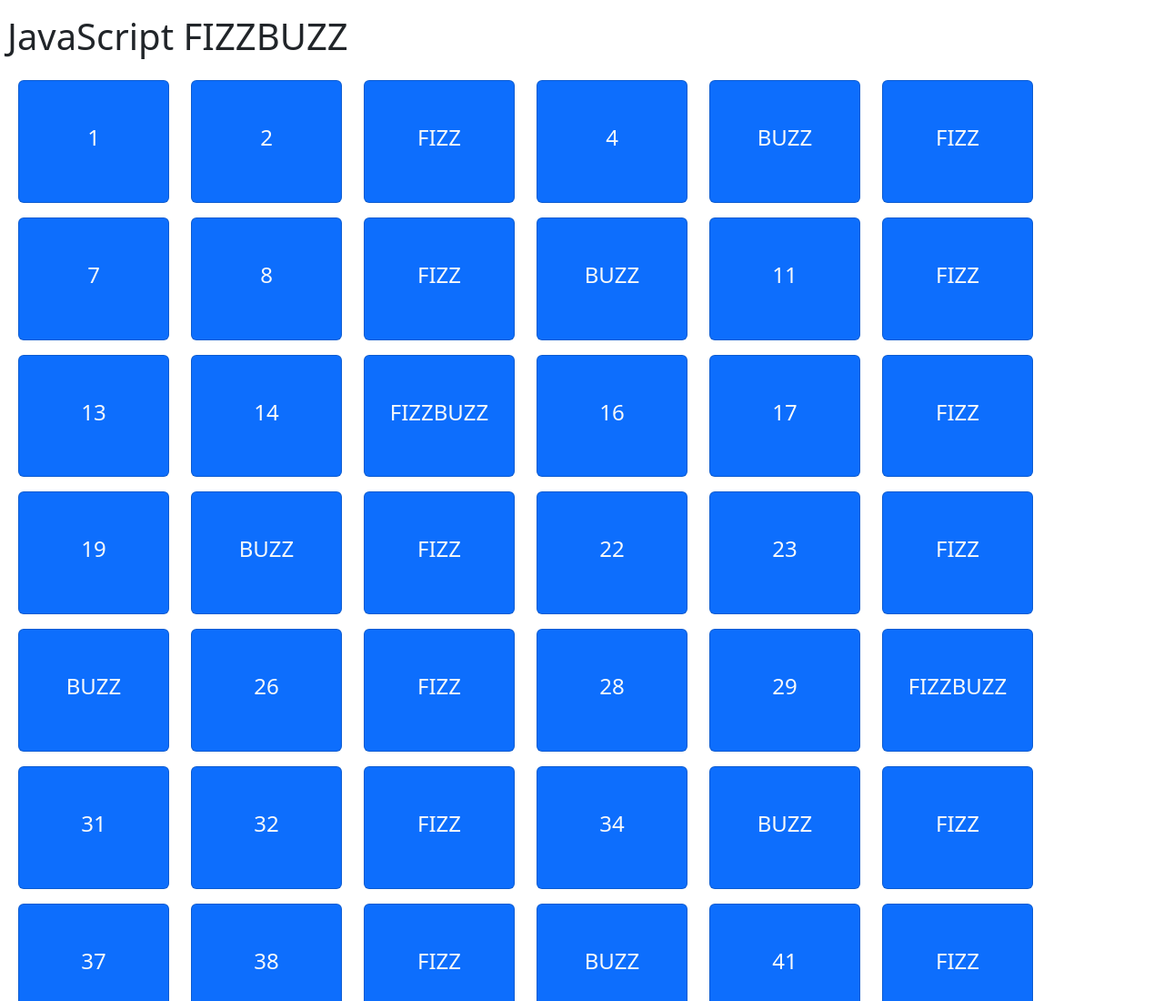
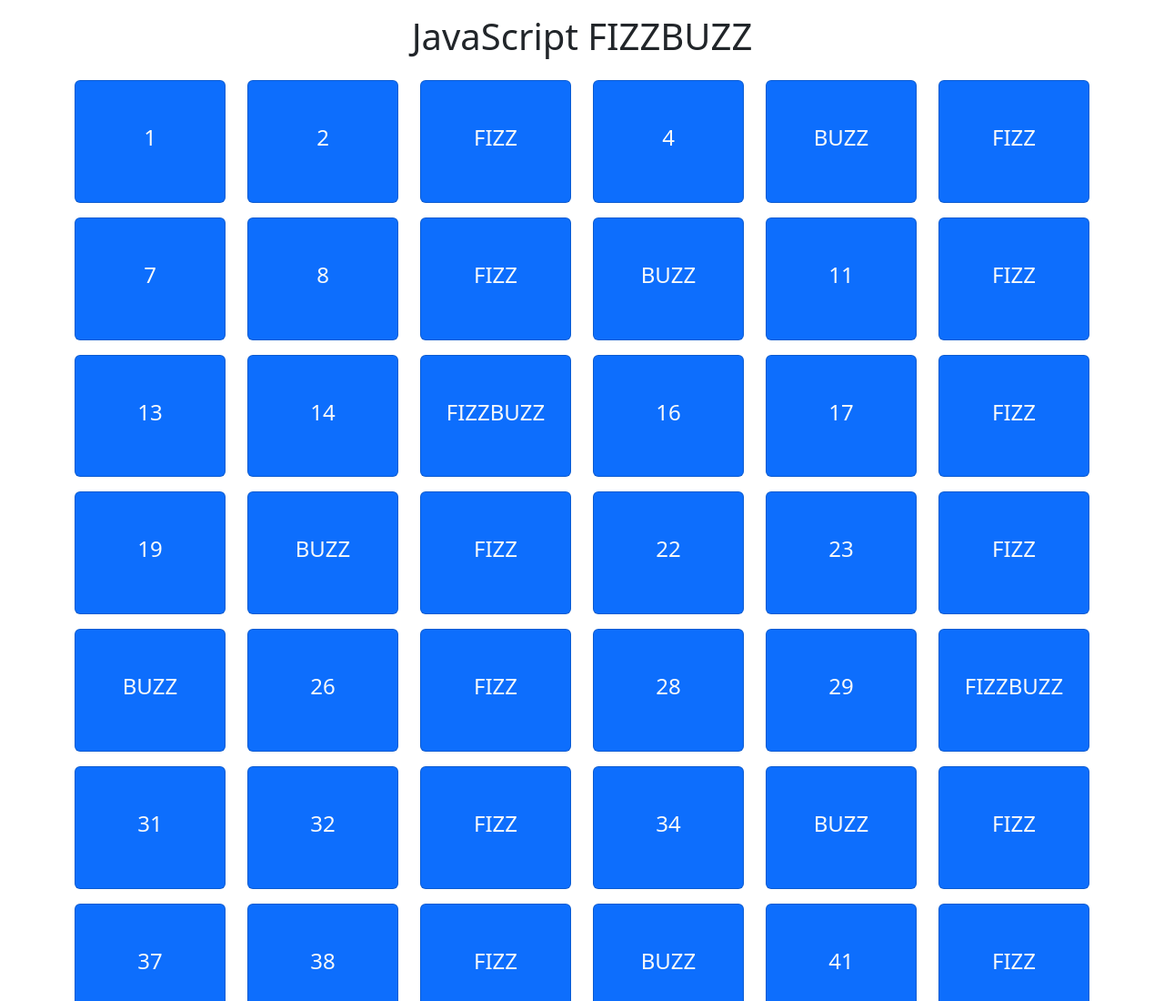
Before and after one commit to AlbertoCavans/js-fizzbuzz, a plain HTML site: page index.html in a window 1280 px wide. Shown: the top 1100 px of the page at 91% size. Drawn offline with nearby package versions, Linux system fonts and the light colour scheme.

Commit message:
Feat index - alignment w bootstrap

```diff
--- a/index.html
+++ b/index.html
@@ -40,8 +40,8 @@
   </head>
 
   <body>
-    <h1 class="my-3 mx-2">JavaScript FIZZBUZZ</h1>
-    <div class="container mx-2">
+    <h1 class="my-3 mx-2 text-center">JavaScript FIZZBUZZ</h1>
+    <div class="container w-100 mx-auto">
       <div class="row" id="rowCol"></div>
     </div>
   </body>
```
